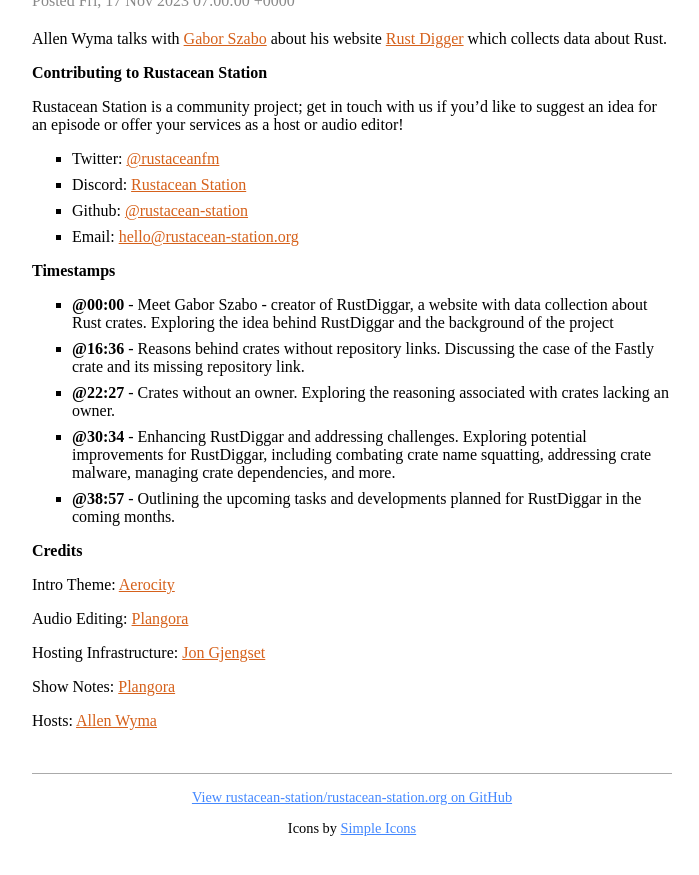
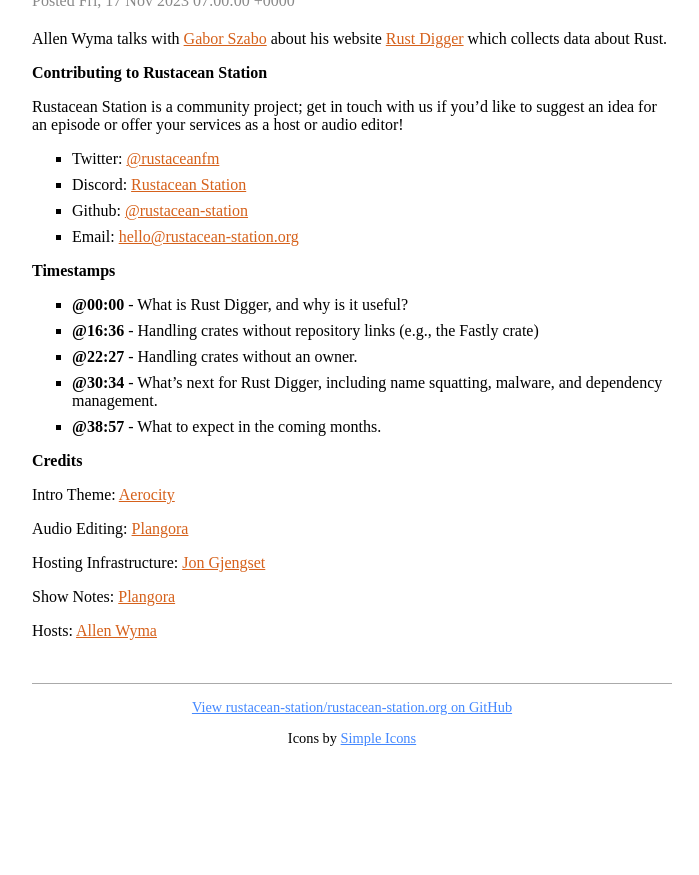
Before and after one commit to rustacean-station/rustacean-station.org, a Jekyll site: the page built from _episodes/interviews/2023-11-17-gabor-szabo.md, in a window 1280 px wide and 900 px high, scrolled down 633 px. Shown: the top 875 px of the window, without its empty margins (288-987 px from the left). Built offline with Jekyll 4.4.1, drawn with Linux system fonts in a browser that asks for light colours; after the commit the page ends 1443 px from its top, so only the background shows below that.

Commit message:
Update _episodes/interviews/2023-11-17-gabor-szabo.md

```diff
--- a/_episodes/interviews/2023-11-17-gabor-szabo.md
+++ b/_episodes/interviews/2023-11-17-gabor-szabo.md
@@ -20,11 +20,11 @@
 
 ## Timestamps
 
-- [@00:00] - Meet Gabor Szabo - creator of RustDiggar, a website with data collection about Rust crates. Exploring the idea behind RustDiggar and the background of the project
-- [@16:36] - Reasons behind crates without repository links. Discussing the case of the Fastly crate and its missing repository link.
-- [@22:27] - Crates without an owner. Exploring the reasoning associated with crates lacking an owner.
-- [@30:34] - Enhancing RustDiggar and addressing challenges. Exploring potential improvements for RustDiggar, including combating crate name squatting, addressing crate malware, managing crate dependencies, and more.
-- [@38:57] - Outlining the upcoming tasks and developments planned for RustDiggar in the coming months.
+- [@00:00] - What is Rust Digger, and why is it useful?
+- [@16:36] - Handling crates without repository links (e.g., the Fastly crate)
+- [@22:27] - Handling crates without an owner.
+- [@30:34] - What's next for Rust Digger, including name squatting, malware, and dependency management.
+- [@38:57] - What to expect in the coming months.
 
 ## Credits
 
```
